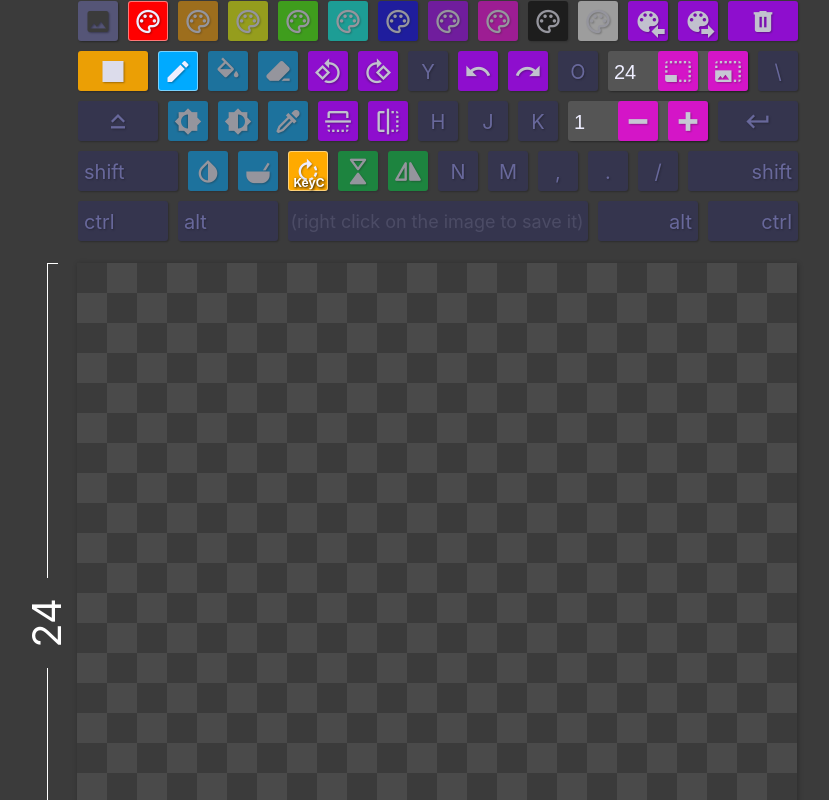
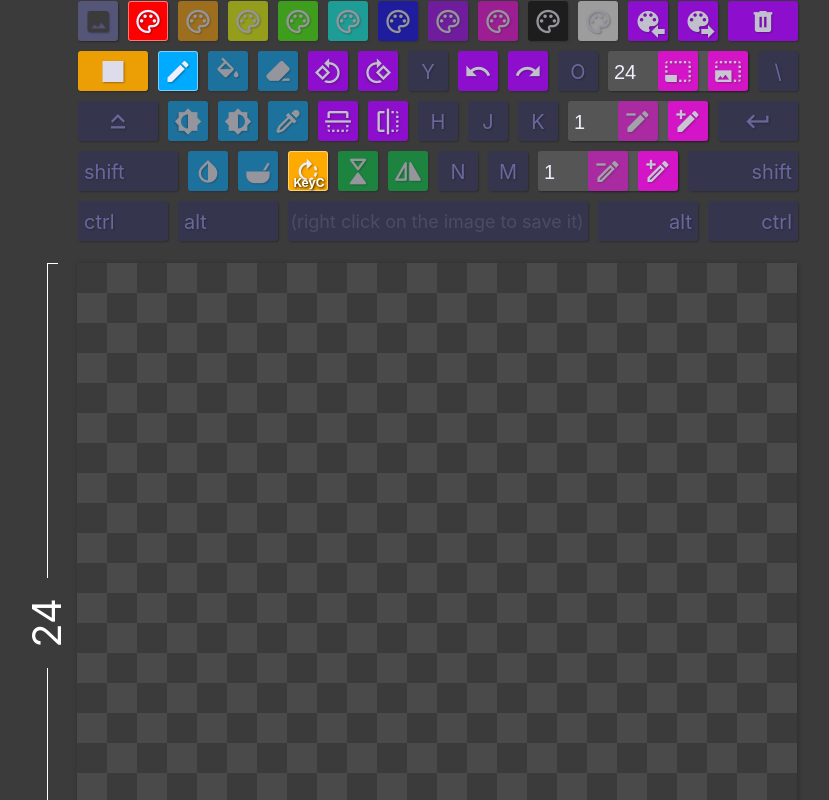
Before and after one commit to Shmiddty/pxlr, a React (Create React App) app: page / in a window 1280 px wide. Shown: the top 800 px of the page, without its empty margins (203-1032 px from the left). Built offline with nearby package versions, Linux system fonts and the light colour scheme.

Commit message:
stroke width is now adjustable. also slightly improves stroke legibility at 1px for some shapes.

```diff
--- a/src/components/Keyboard/Keyboard.css
+++ b/src/components/Keyboard/Keyboard.css
@@ -76,6 +76,9 @@
 }
 .keyboard .numeric.input {
   background: #555;
+}
+.keyboard .numeric[disabled] {
+  opacity: .5;
 }
 
 .keyboard .mode,
--- a/src/components/Keyboard/Numeric.jsx
+++ b/src/components/Keyboard/Numeric.jsx
@@ -32,10 +32,12 @@ export default function Numeric({
       </Key>
       <Key
         className={cn('numeric', 'decrease')}
+        disabled={value === min}
         { ...decreaseProps }
       />
       <Key
         className={cn('numeric', 'increase')}
+        disabled={value === max}
         { ...increaseProps }
       />
     </Fragment>
--- /dev/null
+++ b/src/components/Keyboard/StrokeSize.jsx
@@ -0,0 +1,61 @@
+import React from 'react'
+import { connect } from 'react-redux';
+import {
+  resetStroke,
+  setStroke
+} from '../../store/config/actions';
+
+import Numeric from './Numeric';
+
+function doStep(size, dir = 1, minSize = 8, maxSize = 256, stepSize = 8) {
+  return Math.max(minSize, Math.min(maxSize, size + dir * stepSize));
+}
+
+export const StrokeSize = ({
+  inputProps,
+  decreaseProps,
+  increaseProps
+}) => (
+  <Numeric
+    inputProps={inputProps}
+    decreaseProps={decreaseProps}
+    increaseProps={increaseProps}
+  />
+);
+
+export default connect(
+  state => ({
+    size: state.config.stroke
+  }),
+  dispatch => ({
+    resetSize: () => dispatch(resetStroke()),
+    setSize: size => dispatch(setStroke(size))
+  }),
+  (
+    { size },
+    { resetSize, setSize },
+    {
+      inputProps: { min, max, step },
+      inputProps,
+      decreaseProps,
+      increaseProps
+    }
+  ) => ({
+    inputProps: {
+      ...inputProps,
+      value: size,
+      onKey: resetSize,
+      onChange: e => setSize(+e.target.value)
+    },
+    decreaseProps: {
+      ...decreaseProps,
+      onKey: () => setSize(doStep(size, -1, min, max, step)),
+      onClick: () => setSize(doStep(size, -1, min, max, step))
+    },
+    increaseProps: {
+      ...increaseProps,
+      onKey: () => setSize(doStep(size, 1, min, max, step)),
+      onClick: () => setSize(doStep(size, 1, min, max, step))
+    }
+  })
+)(StrokeSize);
--- a/src/components/Keyboard/config.js
+++ b/src/components/Keyboard/config.js
@@ -9,6 +9,7 @@ import Mirror from './Mirror';
 import RotationalSymmetry from './RotationalSymmetry';
 import CanvasSize from './CanvasSize';
 import BrushSize from './BrushSize';
+import StrokeSize from './StrokeSize';
 import BackgroundColor from './BackgroundColor';
 import { Modes, Shapes, shapes } from '../../const/brush';
 import { Tools } from '../../const/tools';
@@ -136,14 +137,38 @@ export default [
       decreaseProps: {
         code: 'Semicolon',
         label: 'Smaller Brush',
-        icon: 'minus-thick'
+        icon: 'pencil-minus'
       },
       increaseProps: {
         code: 'Quote',
         label: 'Bigger Brush',
-        icon: 'plus-thick'
+        icon: 'pencil-plus'
+      }
+    }
+  },
+  {
+    component: StrokeSize,
+    props: {
+      code: ['Comma', 'Period', 'Slash'],
+      inputProps: {
+        code: 'Comma',
+        label: '',
+        min: 1,
+        step: 1,
+        max: 128
+      },
+      decreaseProps: {
+        code: 'Period',
+        label: 'Smaller Stroke',
+        icon: 'pencil-minus-outline'
+      },
+      increaseProps: {
+        code: 'Slash',
+        label: 'Bigger Stroke',
+        icon: 'pencil-plus-outline'
       }
     }
   }
 
+
 ];
--- a/src/store/config/actions.js
+++ b/src/store/config/actions.js
@@ -8,6 +8,7 @@ export const types = makeEnum([
   "tool",
   "mirror",
   "size",
+  "stroke",
   "rotationalSymmetry",
   "nextSymmetry",
   "background"
@@ -61,3 +62,11 @@ export function setSize(size) {
 export function resetSize() {
   return { type: types.size, payload: 1 };
 }
+
+export function setStroke(size) {
+  return { type: types.stroke, payload: size };
+}
+
+export function resetStroke() {
+  return { type: types.stroke, payload: 1 };
+}
--- a/src/store/config/reducer.js
+++ b/src/store/config/reducer.js
@@ -9,6 +9,7 @@ const initialState = {
   mirror: Mirror.none,
   rotationalSymmetry: false,
   size: 1,
+  stroke: 1,
   background: "#3b3b3b"
 };
 
@@ -47,6 +48,11 @@ export default function (state = initialState, action) {
         ...state,
         size: action.payload
       };
+    case types.stroke:
+      return {
+        ...state,
+        stroke: action.payload
+      };
     case types.rotationalSymmetry:
       return {
         ...state,
```
Also changed, not shown: src/lib/brush.js.
